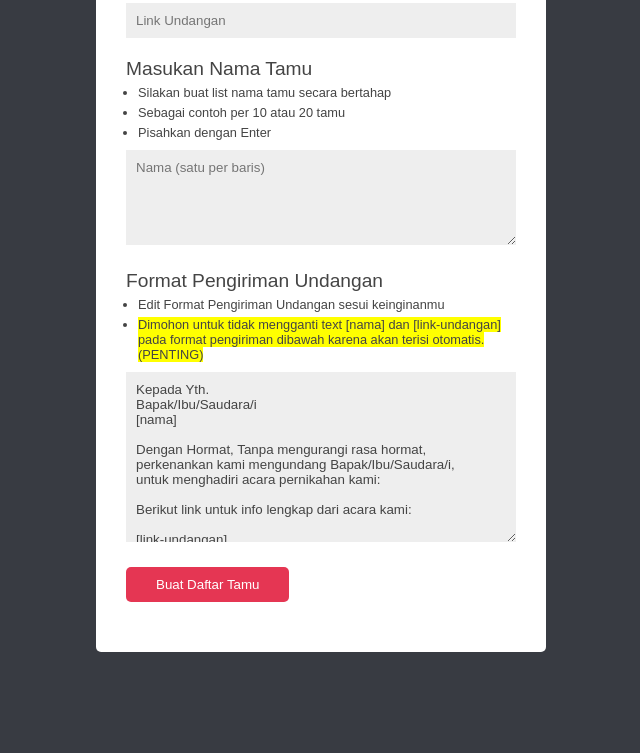
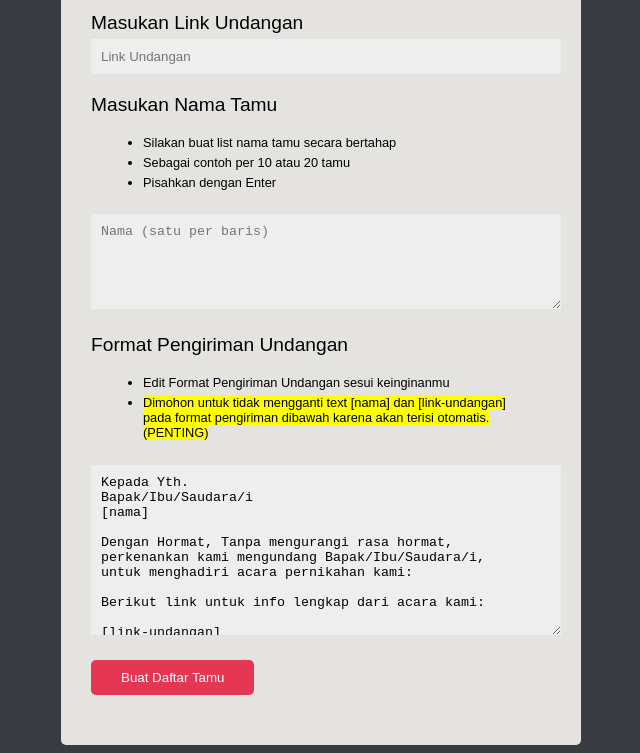
Before and after one commit to banuprabowo1996/daftar-tamu-generator, a plain HTML site: page index.html in a window 1280 px wide. Shown: the part 171-924 px from the top of the page, without its empty margins (319-959 px from the left). Before the commit the page ends 823 px from the top, so only its background shows below. Drawn offline with Linux system fonts and the light colour scheme.

Commit message:
set width

```diff
--- a/index.css
+++ b/index.css
@@ -8,26 +8,21 @@
   --shilo: #e4a99f;
 }
 
-* {
-  margin: 0;
-  padding: 0;
-  box-sizing: border-box;
-  font-family: "poppins", sans-serif;
-  color: #444;
-}
 body {
   font-size: 1.2rem;
   font-family: "Work Sans", sans-serif;
-  min-height: 100vh; /* Ensure full viewport height */
   background-color: var(--mineshaft);
+  /* min-height: 4000px; */
   display: flex;
   align-items: center;
   justify-content: center;
 }
 .container {
-  background-color: white;
+  background-color: var(--blacksqueeze);
+  width: 576px;
   border-radius: 5px;
   padding: 30px;
+  padding-right: 40px;
   width: 450px;
 }
 .container p {
--- a/index.js
+++ b/index.js
@@ -6,9 +6,12 @@ function generateMessages() {
 
   return names.map((name) => {
     let trimmedName = name.trim();
+
+    let boldTrimmedName = `*${trimmedName}*`;
+
     let personalizedLink = `${baseLink}?to=${encodeURIComponent(trimmedName)}`;
     let personalizedMessage = currentMessage
-      .replace(/\[nama\]/g, trimmedName || "[nama]")
+      .replace(/\[nama\]/g, boldTrimmedName || "[nama]")
       .replace(/\[link-undangan\]/g, personalizedLink || "[link-undangan]");
     return {
       name: trimmedName,
```
Also changed, not shown: 1 other file.
